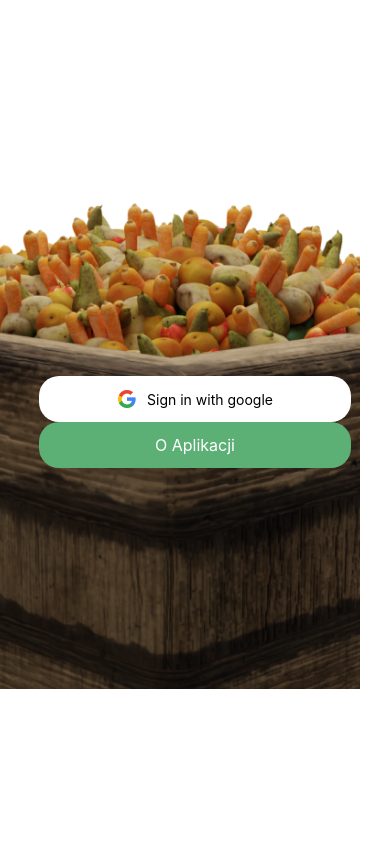
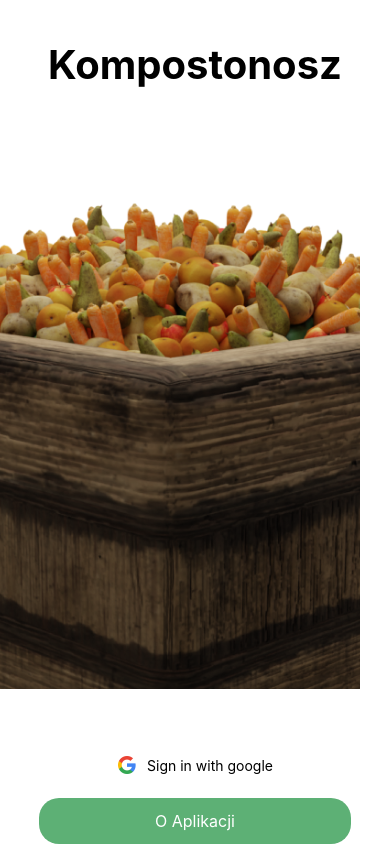
Before and after one commit to organizatorzy/mobile, a React Native app: screen /LOGIN_VIEW in a window 390 px wide. Built offline with nearby package versions, Linux system fonts and the light colour scheme.

Commit message:
Login screen layout

```diff
--- a/src/views/LoginView.tsx
+++ b/src/views/LoginView.tsx
@@ -14,8 +14,14 @@ export function LoginView({ navigation } : { navigation: RouterProps}) {
       <ImageBackground source={logo} resizeMode="cover" style={styles.background}/>
     <View style={styles.buttonContainer}>
 
+        <Text style={styles.title}>Kompostonosz</Text>
 
-        <Pressable style={styles.button} onPress={() => navigation.navigate(GMINA_VIEW)}>
+        <Pressable style={({ pressed }) => [
+          {
+            backgroundColor: pressed
+              ? 'rgb(210, 230, 255)'
+              : 'white'
+          },styles.button]} onPress={() => navigation.navigate(GMINA_VIEW)}>
         <Image style={styles.google} source={google} />
         <Text style={styles.text}>Sign in with google</Text>
         </Pressable>
@@ -28,12 +34,23 @@ export function LoginView({ navigation } : { navigation: RouterProps}) {
 }
 
 const styles = StyleSheet.create({
+
   container: {
-      flex: 1,
+    flex:1 ,
     backgroundColor: '#fff',
     alignItems: 'center',
+  },
+
+  title:{
+    marginTop:40,
+    fontSize:40,
+    fontWeight:"bold",
+    textAlign: "center",
+    alignItems: 'center',
     justifyContent: 'center',
+    marginBottom: 'auto',
   },
+
     background:{
       position: 'absolute',
       top: 0,
@@ -56,12 +73,13 @@ const styles = StyleSheet.create({
         borderRadius: 20,
         backgroundColor: '#fff',
         padding:13,
-
+        marginBottom:10,
     },
     text:{
         paddingLeft:10,
     },
     buttonContainer:{
+        flex:1,
         width:"80%",
     }
 
```
Lines whose indentation alone changed are shown as unchanged.
